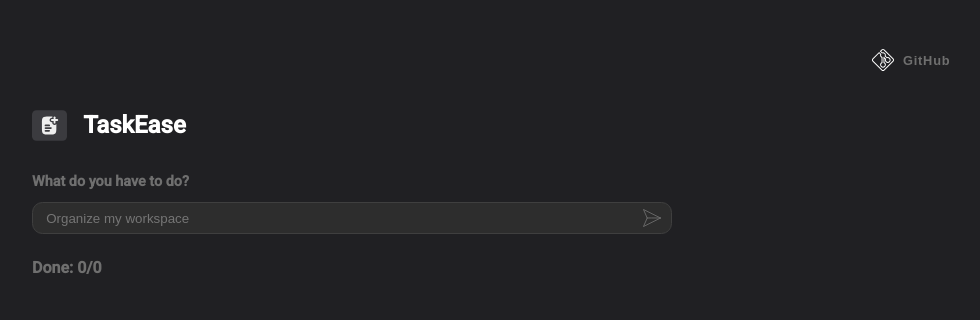
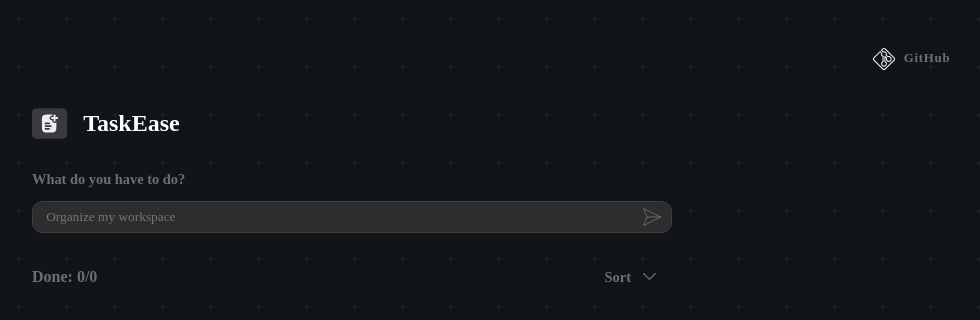
Before and after one commit to aliciamendes/todo-list, an Angular app: page / in a window 1280 px wide. Shown: the top 320 px of the page, without its empty margins (288-1268 px from the left). Built offline with nearby package versions, Linux system fonts and the light colour scheme.

Commit message:
feat: sort in asc and desc

```diff
--- a/src/app/core/modules/interface.ts
+++ b/src/app/core/modules/interface.ts
@@ -3,4 +3,5 @@ export type Note = {
   done: boolean;
   isPinned?: boolean;
   description: string | null;
+  dateDone: Date;
 };
--- /dev/null
+++ b/src/app/core/services/order_notes.service.ts
@@ -0,0 +1,12 @@
+export const sortingNotes = (arr: any[], order = 'asc') => {
+  return arr.sort((a, b) => {
+    const descA = a.description.toLowerCase();
+    const descB = b.description.toLowerCase();
+
+    if (order === 'asc') {
+      return descA.localeCompare(descB); // Ordem ascendente
+    } else {
+      return descB.localeCompare(descA); // Ordem descendente
+    }
+  });
+};
--- a/src/app/homepage/homepage.component.html
+++ b/src/app/homepage/homepage.component.html
@@ -93,6 +93,31 @@
     <div class="noteList">
       <div class="list_info">
         <span>Done: {{ isDone() }}</span>
+
+        <div class="menu">
+          <div class="item">
+            <a href="#" class="link">
+              <span> Sort </span>
+              <svg viewBox="0 0 360 360" xml:space="preserve">
+                <g id="SVGRepo_iconCarrier">
+                  <path
+                    id="XMLID_225_"
+                    d="M325.607,79.393c-5.857-5.857-15.355-5.858-21.213,0.001l-139.39,139.393L25.607,79.393 c-5.857-5.857-15.355-5.858-21.213,0.001c-5.858,5.858-5.858,15.355,0,21.213l150.004,150c2.813,2.813,6.628,4.393,10.606,4.393 s7.794-1.581,10.606-4.394l149.996-150C331.465,94.749,331.465,85.251,325.607,79.393z"
+                  ></path>
+                </g>
+              </svg>
+            </a>
+            <div class="submenu">
+              @for (item of options; track $index) {
+              <div class="submenu-item">
+                <button class="submenu-link" (click)="item.function()">
+                  {{ item.name }}
+                </button>
+              </div>
+              }
+            </div>
+          </div>
+        </div>
       </div>
 
       <div class="list_notes">
@@ -109,12 +134,13 @@
                 <p
                   class="list_item"
                   [ngStyle]="{ 'text-decoration': getTextDecoration(item) }"
+                  [title]="item.description"
                 >
                   {{ item.description }}
                 </p>
               </div>
 
-              @if (item.isPinned) {
+              @if (item.isPinned && (openMenuIndex !== i && !verify(item)) ) {
               <span class="material-symbols-outlined"> keep_off </span>
               }
             </div>
--- a/src/app/homepage/homepage.component.scss
+++ b/src/app/homepage/homepage.component.scss
@@ -83,8 +83,14 @@ input:checked + .slider:before {
 .container {
   flex-direction: column;
   width: 100vw;
-  height: 100vh;
-  background-color: #202023;
+  height: 98vh;
+
+  background-image: radial-gradient(
+    rgba(255, 255, 255, 0.05) 2px,
+    transparent 0
+  );
+  background-size: 3rem 3rem;
+  background-position: -5px -5px;
 }
 
 .details {
@@ -106,7 +112,6 @@ input:checked + .slider:before {
 
   position: relative;
   font-size: 0.8rem;
-  color: #676767;
   letter-spacing: 0.05rem;
 
   a {
@@ -210,6 +215,7 @@ main .content_message {
   outline: none;
   border: none;
   padding-left: 10px;
+  padding-right: 10px;
   color: white;
 }
 
@@ -258,8 +264,153 @@ main .content_message {
 .list_info {
   display: flex;
   align-items: center;
-  justify-content: center;
+  justify-content: space-between;
+  width: 100%;
+
   margin: 1rem 0;
+
+  /* From Uiverse.io by gharsh11032000 */
+  .menu {
+    font-size: 0.9rem;
+    line-height: 1rem;
+    color: #6f6f6f;
+    width: fit-content;
+    display: flex;
+    list-style: none;
+  }
+
+  .menu a {
+    text-decoration: none;
+    color: inherit;
+    font-family: inherit;
+    font-size: inherit;
+    line-height: inherit;
+  }
+
+  .menu .link {
+    position: relative;
+    display: flex;
+    align-items: center;
+    justify-content: center;
+    gap: 12px;
+    padding: 12px 15px;
+    border-radius: 16px;
+    overflow: hidden;
+    transition: all 0.48s cubic-bezier(0.23, 1, 0.32, 1);
+  }
+
+  .menu .link::after {
+    content: "";
+    position: absolute;
+    top: 0;
+    left: 0;
+    width: 100%;
+    height: 100%;
+    z-index: -1;
+    transform: scaleX(0);
+    transform-origin: left;
+    transition: transform 0.48s cubic-bezier(0.23, 1, 0.32, 1);
+  }
+
+  .menu .link svg {
+    width: 14px;
+    height: 14px;
+    fill: #6f6f6f;
+    transition: all 0.48s cubic-bezier(0.23, 1, 0.32, 1);
+  }
+
+  .menu .item {
+    position: relative;
+  }
+
+  .menu .item .submenu {
+    display: flex;
+    flex-direction: column;
+    align-items: center;
+    position: absolute;
+    top: 100%;
+    border-radius: 0 0 16px 16px;
+    left: 0;
+    width: 100%;
+    overflow: hidden;
+    border: 1px solid #cccccc;
+    opacity: 0;
+    visibility: hidden;
+    transform: translateY(-12px);
+    transition: all 0.48s cubic-bezier(0.23, 1, 0.32, 1);
+    z-index: 1;
+    pointer-events: none;
+    list-style: none;
+  }
+
+  .menu .item:hover .submenu {
+    opacity: 1;
+    visibility: visible;
+    transform: translateY(0);
+    pointer-events: auto;
+    border-top: transparent;
+    background-color: rgba(255, 255, 255, 0.05);
+    border: none;
+  }
+
+  .menu .item:hover .link {
+    color: #ffffff;
+    border-radius: 16px 16px 0 0;
+  }
+
+  .menu .item:hover .link::after {
+    transform: scaleX(1);
+    transform-origin: right;
+  }
+
+  .menu .item:hover .link svg {
+    fill: #ffffff;
+    transform: rotate(-180deg);
+  }
+
+  .submenu .submenu-item {
+    width: 100%;
+    transition: all 0.48s cubic-bezier(0.23, 1, 0.32, 1);
+  }
+
+  .submenu .submenu-link {
+    display: block;
+    background-color: transparent;
+    border: none;
+    padding: 12px 24px;
+    width: 100%;
+    position: relative;
+    text-align: center;
+    transition: all 0.48s cubic-bezier(0.23, 1, 0.32, 1);
+    cursor: pointer;
+  }
+
+  .submenu .submenu-item:last-child .submenu-link {
+    border-bottom: none;
+  }
+
+  .submenu .submenu-link::before {
+    content: "";
+    position: absolute;
+    top: 0;
+    left: 0;
+    transform: scaleX(0);
+    width: 100%;
+    height: 100%;
+    background-color: #2b2b2e;
+    z-index: -1;
+    transform-origin: left;
+    transition: transform 0.48s cubic-bezier(0.23, 1, 0.32, 1);
+  }
+
+  .submenu .submenu-link:hover:before {
+    transform: scaleX(1);
+    transform-origin: right;
+  }
+
+  .submenu .submenu-link:hover {
+    color: #ffffff;
+  }
 }
 
 .list_notes {
@@ -335,6 +486,10 @@ main .content_message {
   font-size: 0.9rem;
   font-weight: normal;
   letter-spacing: 0.05rem;
+  white-space: nowrap;
+  overflow: hidden;
+  width: 32rem;
+  text-overflow: ellipsis;
 }
 
 .buttonMore {
@@ -358,6 +513,7 @@ main .content_message {
   align-items: center;
   justify-content: space-around;
   position: relative;
+  right: 1rem;
   width: 6rem;
   height: 2rem;
   background-color: #323232;
--- a/src/app/homepage/homepage.component.ts
+++ b/src/app/homepage/homepage.component.ts
@@ -18,6 +18,7 @@ import { Note } from '../core/modules/interface';
 import { NoteService } from '../core/services/note.service';
 import { generatePlaceholder } from '../core/services/random-placeholder.service';
 import { generateUID } from '../core/services/random-uuid.service';
+import { sortingNotes } from './../core/services/order_notes.service';
 
 @Component({
   selector: 'app-homepage',
@@ -39,6 +40,7 @@ export class HomepageComponent implements OnInit {
   openMenuIndex: number | null = null;
   selectedNote: Note | null = null;
   isPin: boolean = false;
+  options: any;
 
   getStringInput = new FormGroup({
     descriptionNote: new FormControl<string>('', [
@@ -63,6 +65,24 @@ export class HomepageComponent implements OnInit {
   ngOnInit(): void {
     this.getNotes();
     this.getPlaceholder();
+    this.verifyCurrentDate();
+
+    this.options = [
+      {
+        name: 'ASC',
+        function: () => {
+          this.notes = sortingNotes(this.notes, 'asc');
+          this.service.saveNote(this.notes);
+        },
+      },
+      {
+        name: 'DESC',
+        function: () => {
+          this.notes = sortingNotes(this.notes, 'desc');
+          this.service.saveNote(this.notes);
+        },
+      },
+    ];
   }
 
   @HostListener('document:click', ['$event'])
@@ -110,11 +130,14 @@ export class HomepageComponent implements OnInit {
       return;
     }
 
+    let currentDate = new Date();
+
     const myNote: Note = {
       id: generateUID(),
       description: description,
       done: false,
       isPinned: false,
+      dateDone: currentDate,
     };
 
     this.notes.push(myNote);
@@ -228,4 +251,18 @@ export class HomepageComponent implements OnInit {
   getTextDecoration(note: Note) {
     return note.done ? 'line-through' : 'none';
   }
+
+  verifyCurrentDate() {
+    const currentDate = new Date();
+    const thirtyDaysAgo = new Date();
+    thirtyDaysAgo.setDate(currentDate.getDate() - 1);
+
+    this.notes = this.notes.filter((item: Note) => {
+      if (item.dateDone) {
+        const dateDone = new Date(item.dateDone);
+        return dateDone >= thirtyDaysAgo;
+      }
+      return true;
+    });
+  }
 }
--- a/src/app/homepage/responsive.component.scss
+++ b/src/app/homepage/responsive.component.scss
@@ -6,11 +6,19 @@
   .list_notes {
     height: 16rem;
   }
+
+  .list_item {
+    width: 22rem;
+  }
 }
 
 @media screen and (max-width: 580px) {
   .list_notes {
     height: 15rem;
+  }
+
+  .list_item {
+    width: 18rem;
   }
 }
 
@@ -21,6 +29,10 @@
 
   .list_notes {
     height: 16rem;
+  }
+
+  .list_item {
+    width: 14rem;
   }
 }
 
@@ -57,6 +69,10 @@
   .list_notes {
     height: 18rem;
   }
+
+  .list_item {
+    width: 12rem;
+  }
 }
 
 @media screen and (max-width: 300px) {
@@ -83,4 +99,9 @@
   .content_title svg {
     width: 2rem;
   }
+
+  .list_item {
+    font-size: 0.8rem;
+    width: 10rem;
+  }
 }
--- a/src/styles.scss
+++ b/src/styles.scss
@@ -5,11 +5,12 @@
   padding: 0;
   box-sizing: border-box;
   text-decoration: none;
+  font-family: "Fira Code";
 }
 
 body {
   list-style-type: none;
-  font-family: Verdana, Geneva, Tahoma, sans-serif;
+  background-color: #111519;
 }
 
 .toast-center-center {
```
Also changed, not shown: 1 other file (tests, documents, lock files or other folders).
